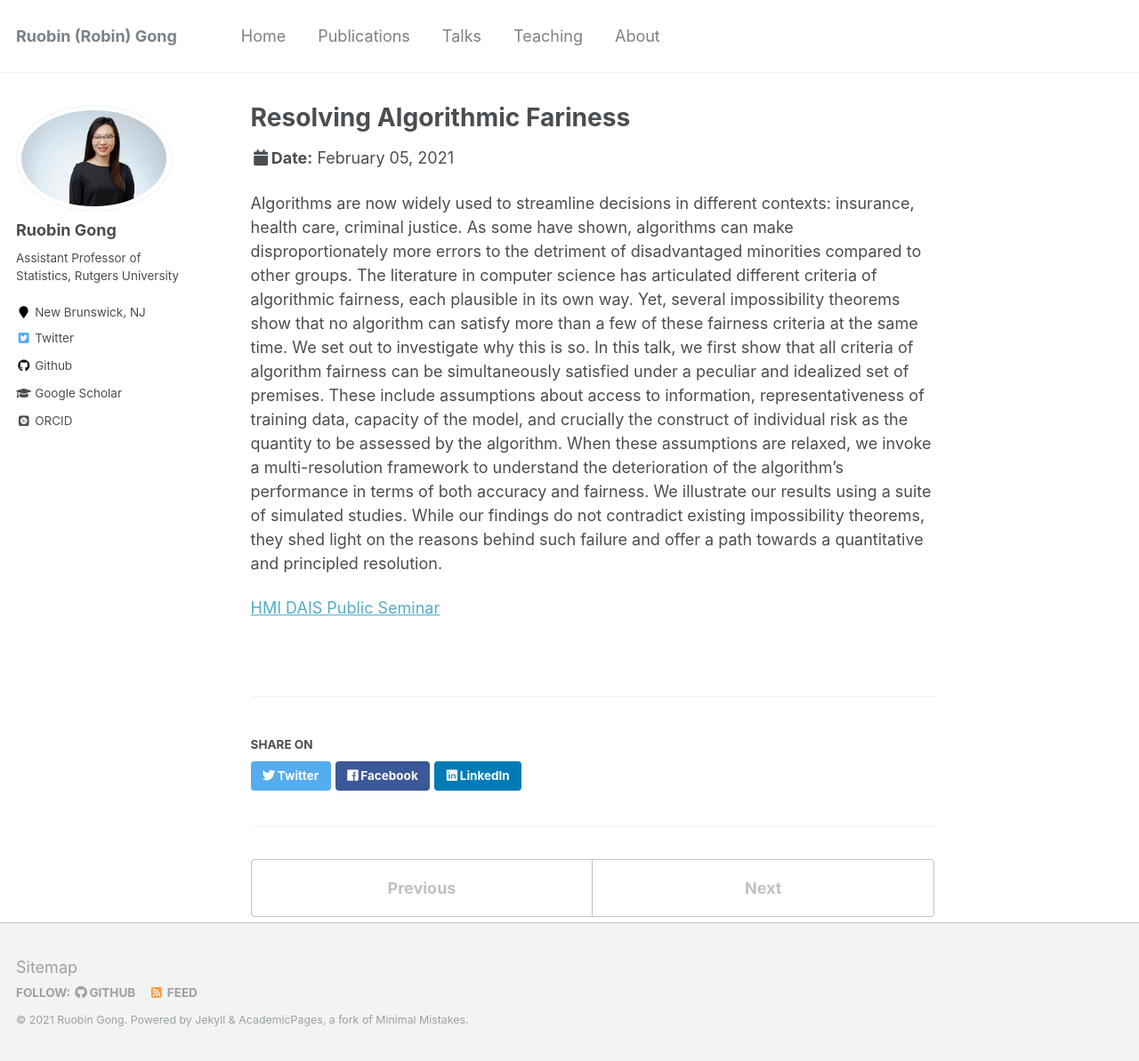
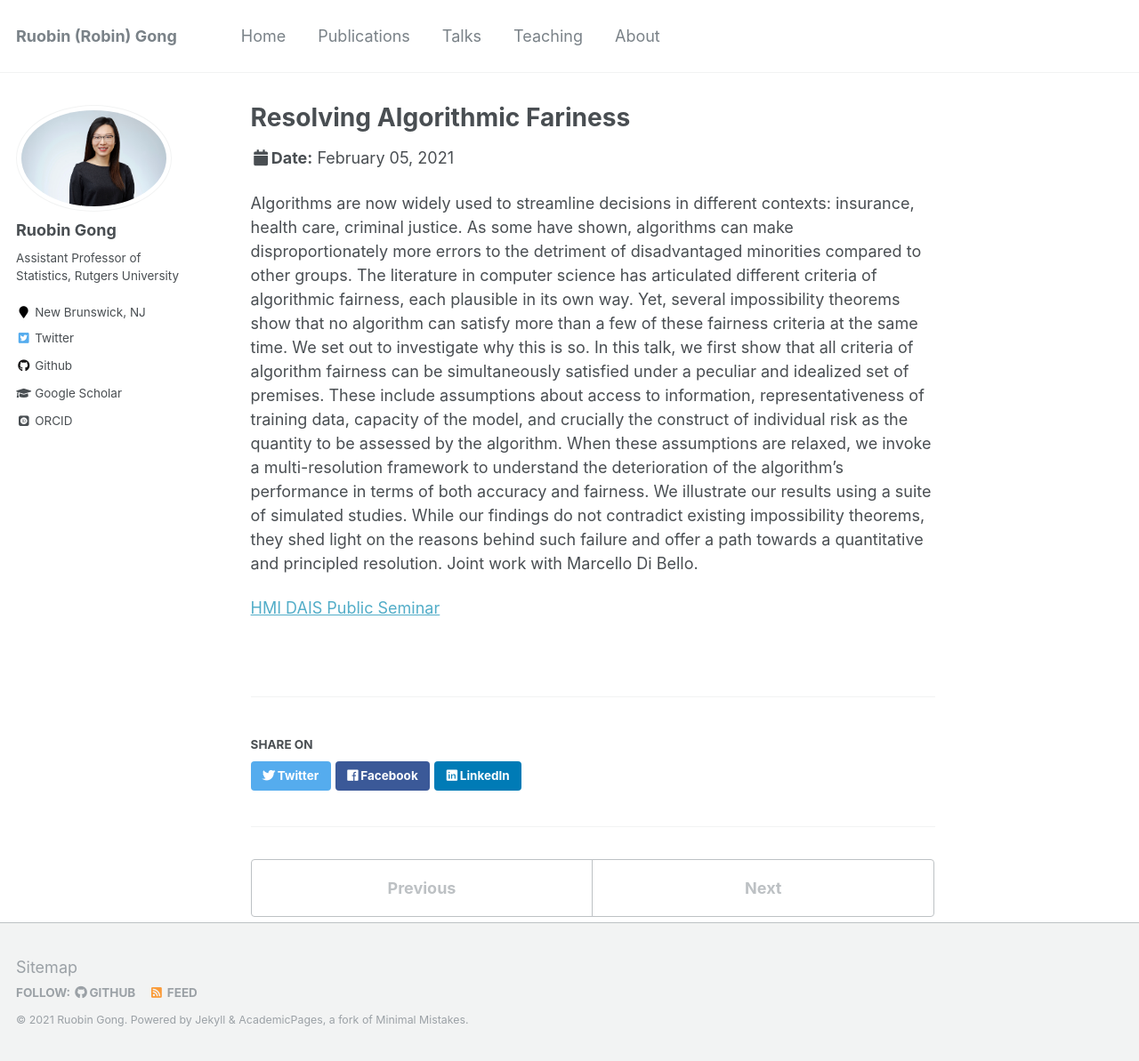
Before and after one commit to RuobinGong/RuobinGong.github.io, a Jekyll site: the page built from _talks/2020-11-12-fairness.md, in a window 1280 px wide and 1193 px high. Shown: the whole window at 89% size. Built offline with Jekyll 4.4.1, drawn with Linux system fonts in a browser that asks for light colours; some web fonts are replaced.

Commit message:
Update 2020-11-12-fairness.md

```diff
--- a/_talks/2020-11-12-fairness.md
+++ b/_talks/2020-11-12-fairness.md
@@ -9,6 +9,6 @@ location: "virtual"
 
 ---
 
-Algorithms are now widely used to streamline decisions in different contexts: insurance, health care, criminal justice. As some have shown, algorithms can make disproportionately more errors to the detriment of disadvantaged minorities compared to other groups. The literature in computer science has articulated different criteria of algorithmic fairness, each plausible in its own way. Yet, several impossibility theorems show that no algorithm can satisfy more than a few of these fairness criteria at the same time. We set out to investigate why this is so. In this talk, we first show that all criteria of algorithm fairness can be simultaneously satisfied under a peculiar and idealized set of premises. These include assumptions about access to information, representativeness of training data, capacity of the model, and crucially the construct of individual risk as the quantity to be assessed by the algorithm. When these assumptions are relaxed, we invoke a multi-resolution framework to understand the deterioration of the algorithm's performance in terms of both accuracy and fairness. We illustrate our results using a suite of simulated studies. While our findings do not contradict existing impossibility theorems, they shed light on the reasons behind such failure and offer a path towards a quantitative and principled resolution.
+Algorithms are now widely used to streamline decisions in different contexts: insurance, health care, criminal justice. As some have shown, algorithms can make disproportionately more errors to the detriment of disadvantaged minorities compared to other groups. The literature in computer science has articulated different criteria of algorithmic fairness, each plausible in its own way. Yet, several impossibility theorems show that no algorithm can satisfy more than a few of these fairness criteria at the same time. We set out to investigate why this is so. In this talk, we first show that all criteria of algorithm fairness can be simultaneously satisfied under a peculiar and idealized set of premises. These include assumptions about access to information, representativeness of training data, capacity of the model, and crucially the construct of individual risk as the quantity to be assessed by the algorithm. When these assumptions are relaxed, we invoke a multi-resolution framework to understand the deterioration of the algorithm's performance in terms of both accuracy and fairness. We illustrate our results using a suite of simulated studies. While our findings do not contradict existing impossibility theorems, they shed light on the reasons behind such failure and offer a path towards a quantitative and principled resolution. Joint work with Marcello Di Bello.
 
 [HMI DAIS Public Seminar](https://hmi.anu.edu.au/events-2/hmi-dais-11)
```
